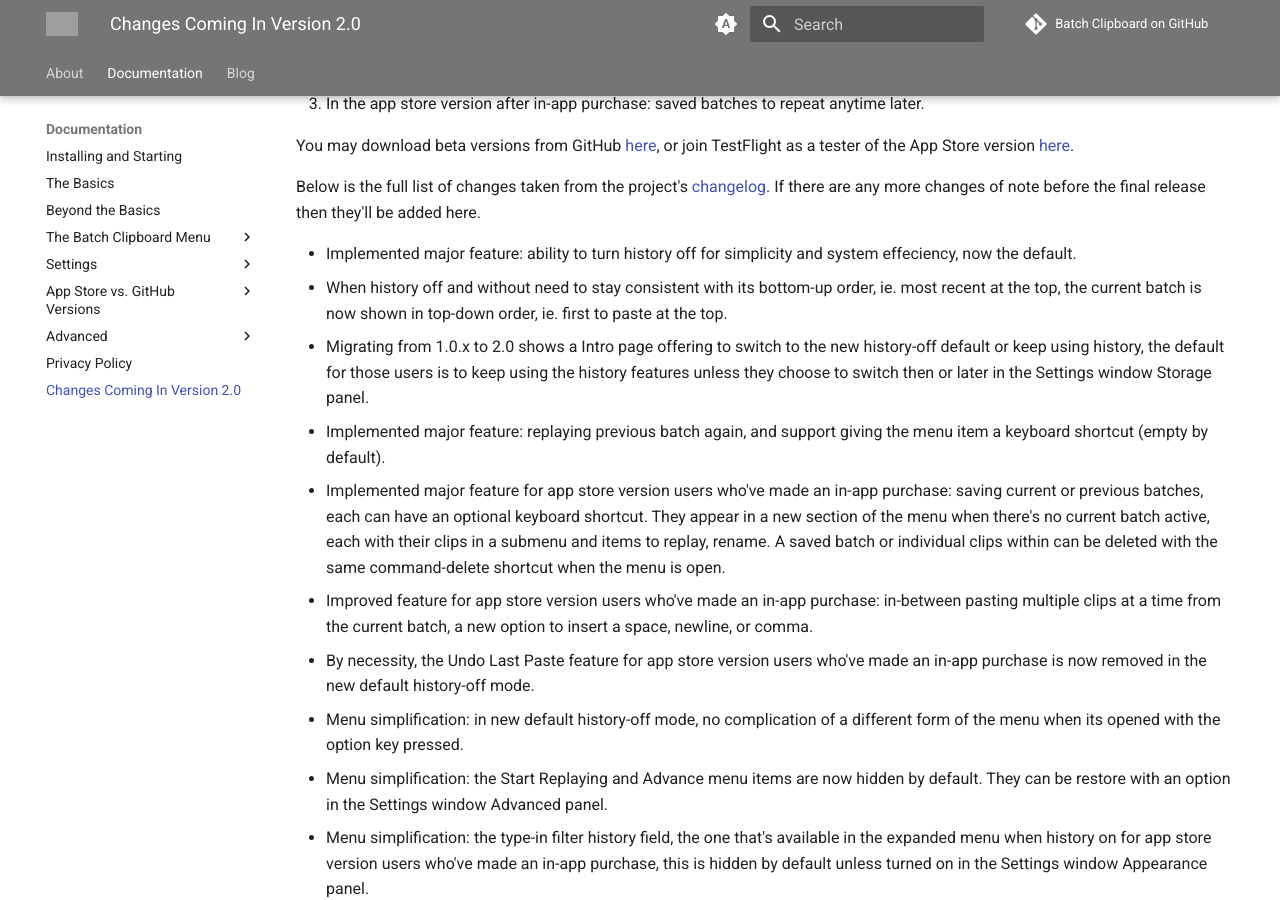
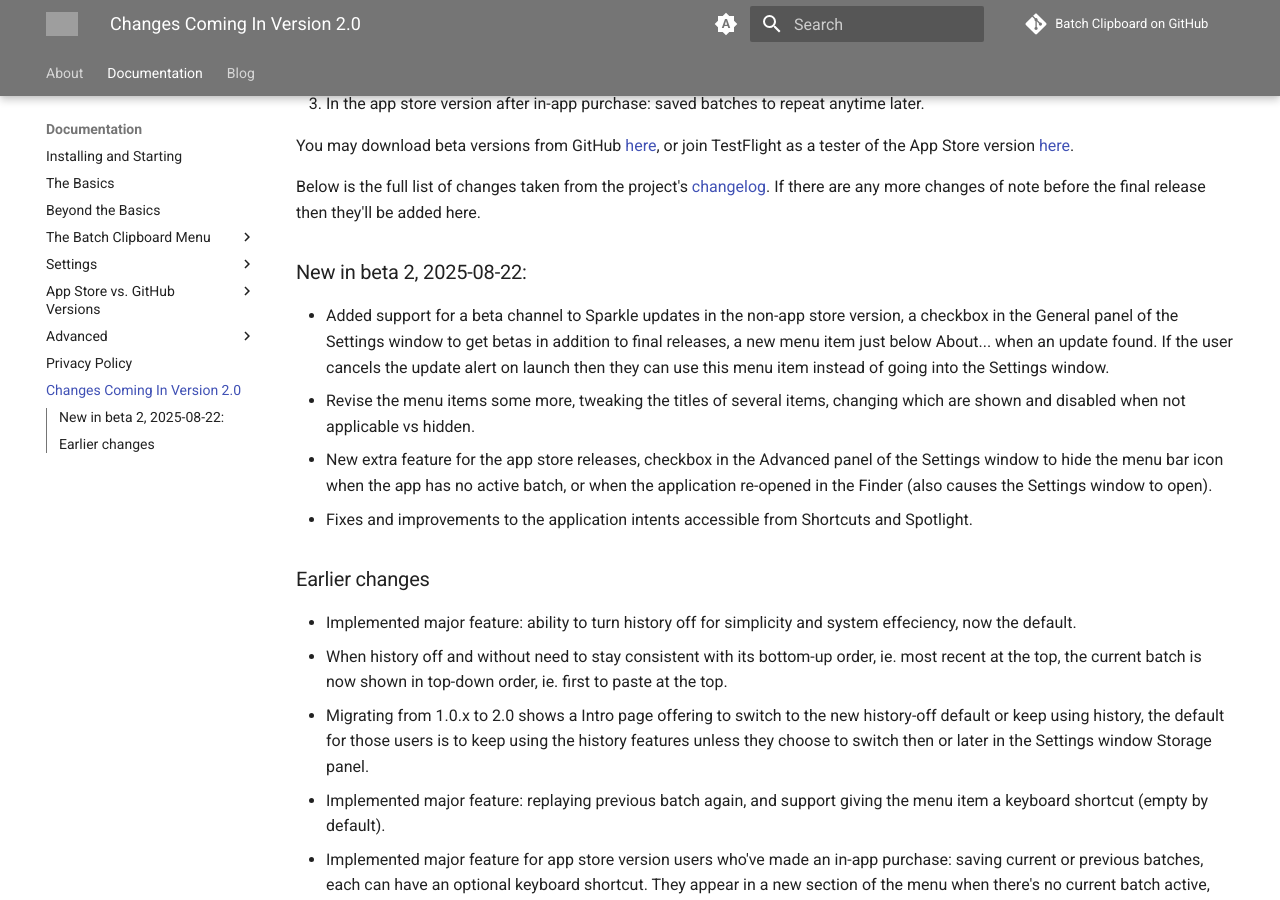
Before and after one commit to jpmhouston/Batch-Clipboard-website, an MkDocs documentation site: the page built from docs/Changes-Coming-In-Version-2.0.md, in a window 1280 px wide and 900 px high, scrolled down 271 px. Built offline with MkDocs 1.6.1 and Material for MkDocs 9.7.7, drawn with Linux system fonts in a browser that asks for light colours; comment, search, counter and statistics services are not loaded; grey boxes are pictures that could not be loaded.

```diff
--- a/docs/Changes-Coming-In-Version-2.0.md
+++ b/docs/Changes-Coming-In-Version-2.0.md
@@ -8,6 +8,15 @@ Here's the TL;DR:
 You may download beta versions from GitHub [here](https://github.com/jpmhouston/Batch-Clipboard/), or join TestFlight as a tester of the App Store version [here](https://testflight.apple.com/join/epg3cusH).
 
 Below is the full list of changes taken from the project's [changelog](https://github.com/jpmhouston/Batch-Clipboard/blob/main/CHANGELOG.md). If there are any more changes of note before the final release then they'll be added here.
+
+### New in beta 2, 2025-08-22:
+
+- Added support for a beta channel to Sparkle updates in the non-app store version, a checkbox in the General panel of the Settings window to get betas in addition to final releases, a new menu item just below About... when an update found. If the user cancels the update alert on launch then they can use this menu item instead of going into the Settings window.
+- Revise the menu items some more, tweaking the titles of several items, changing which are shown and disabled when not applicable vs hidden.
+- New extra feature for the app store releases, checkbox in the Advanced panel of the Settings window to hide the menu bar icon when the app has no active batch, or when the application re-opened in the Finder (also causes the Settings window to open).
+- Fixes and improvements to the application intents accessible from Shortcuts and Spotlight.
+
+### Earlier changes
 
 - Implemented major feature: ability to turn history off for simplicity and system effeciency, now the default.
 - When history off and without need to stay consistent with its bottom-up order, ie. most recent at the top, the current batch is now shown in top-down order, ie. first to paste at the top.
```
Also changed, not shown: docs/blog/posts/version-2.0-beta2.md (added, +20 -0 lines), docs/blog/posts/version-2.0-announcement.md (line endings or trailing spaces).
